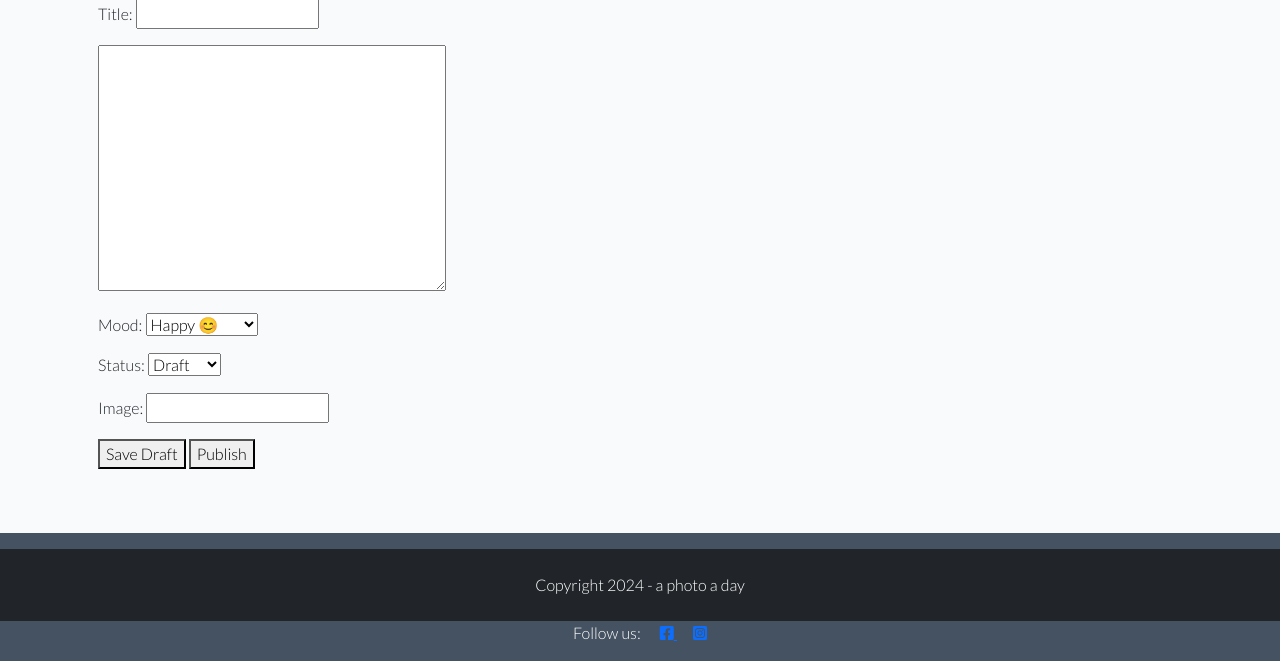
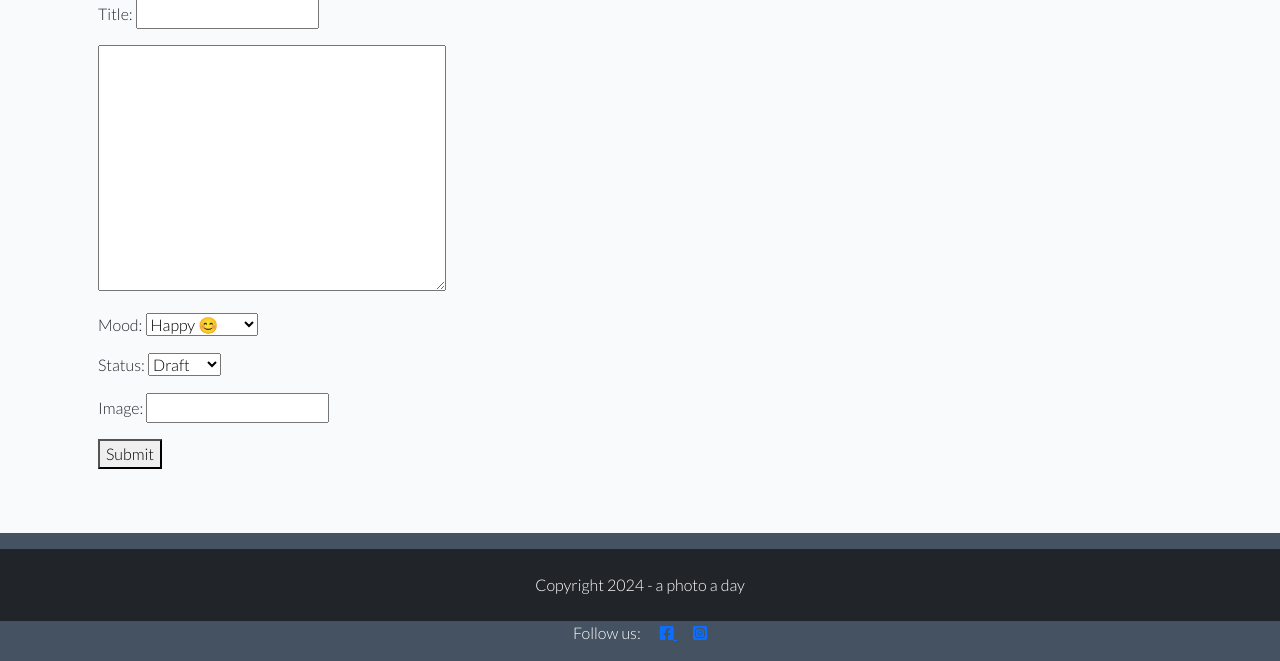
Before and after one commit to Poes93/a_picture_a_day, a Django app: page /post/create/ in a window 1280 px wide. Shown: the part 139-800 px from the top of the page. Run offline with Django 4.2, Linux system fonts and the light colour scheme; a user stored in the database is signed in; some libraries are stand-ins or nearby versions.

Commit message:
update form with draft/ publish

```diff
--- a/apictureaday/settings.py
+++ b/apictureaday/settings.py
@@ -29,7 +29,7 @@ TEMPLATES_DIR = os.path.join(BASE_DIR, 'templates')
 SECRET_KEY = os.environ.get('SECRET_KEY')
 
 # SECURITY WARNING: don't run with debug turned on in production!
-DEBUG = False
+DEBUG = True
 
 ALLOWED_HOSTS = [
     '*.herokuapp.com',
@@ -161,7 +161,6 @@ STATIC_URL = '/static/'
 STATICFILES_STORAGE = "cloudinary_storage.storage.StaticHashedCloudinaryStorage"
 STATICFILES_DIRS = [os.path.join(BASE_DIR, 'static'), ]
 
-
 # Default primary key field type
 # https://docs.djangoproject.com/en/4.2/ref/settings/#default-auto-field
 
--- a/blog/forms.py
+++ b/blog/forms.py
@@ -16,9 +16,13 @@ class PostForm(forms.ModelForm):
 
     def __init__(self, *args, **kwargs):
         super(PostForm, self).__init__(*args, **kwargs)
+        # Set the choices to match the integer values expected by the model
+        self.fields['status'].choices = [
+            (0, 'Draft'),  # 0 for Draft
+            (1, 'Publish')  # 1 for Publish
+        ]
         self.helper = FormHelper()
         self.helper.form_method = 'post'
-        self.helper.add_input(Submit('submit', 'Save Post'))
         self.helper.layout = Layout(
             'title',
             'content',
@@ -26,7 +30,6 @@ class PostForm(forms.ModelForm):
             'status',
             'featured_image',
             FormActions(
-                Submit('save', 'Save Changes'),
-                Submit('cancel', 'Cancel', css_class='btn-secondary')
+                Submit('submit', 'Save Post', css_class='btn-primary')
             )
         )
--- a/blog/views.py
+++ b/blog/views.py
@@ -115,12 +115,13 @@ class PostCreate(LoginRequiredMixin, CreateView):
     def form_valid(self, form):
         post = form.save(commit=False)
         post.author = self.request.user
-        action = self.request.POST.get('action')
-
-        if action == 'save_draft':
-            post.status = 0
+        # Use the 'status' field directly from the form
+        # Assuming 'status' is a choice field in your form where 'draft' and 'publish' are possible values
+        status = form.cleaned_data['status']
+        if status == 'publish':
+            post.status = 1  # Assuming 1 is for published
         else:
-            post.status = 1
+            post.status = 0  # Assuming 0 is for drafts
 
         try:
             with transaction.atomic():
--- a/templates/post_create.html
+++ b/templates/post_create.html
@@ -15,8 +15,7 @@
                 <form method="post" enctype="multipart/form-data">
                     {% csrf_token %}
                     {{ form.as_p }}
-                    <button type="submit" name="action" value="save_draft">Save Draft</button>
-                    <button type="submit" name="action" value="publish">Publish</button>
+                    <button type="submit">Submit</button>
                 </form>
                 <!-- Conditional links for editing or viewing drafts and published posts -->
                 {% if post.status == 0 and post.author == user %}
```
